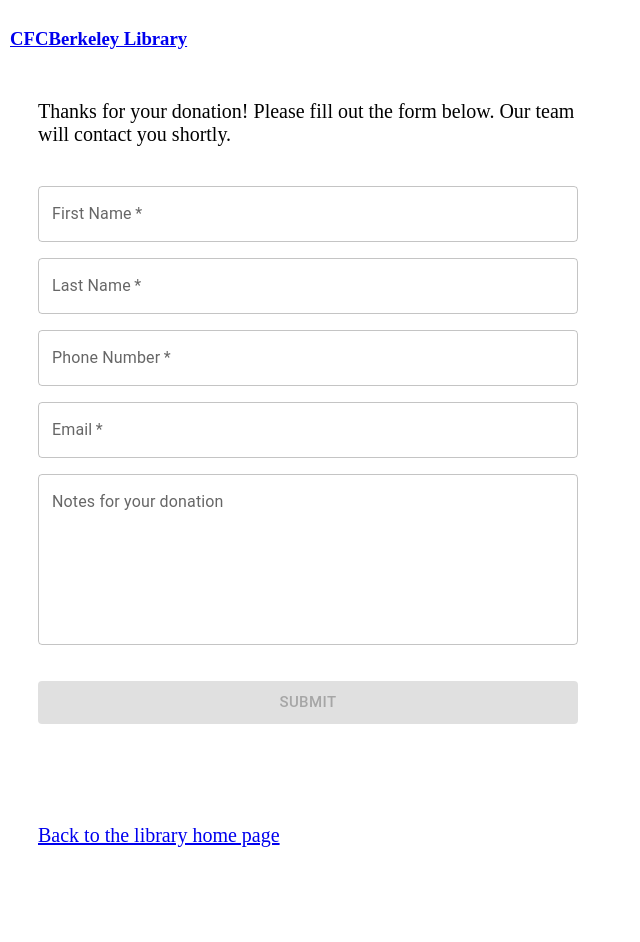
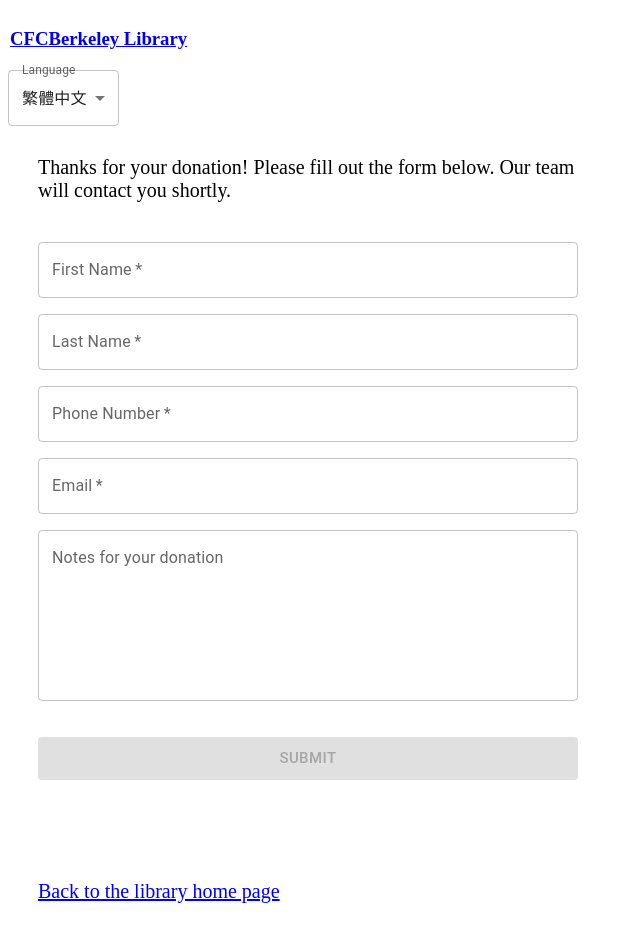
Before and after one commit to DingyuZhou/cfcberkeley_church_library, a Next.js app: page /item/donate in a window 1280 px wide. Shown: the top 942 px of the page, without its empty margins (0-640 px from the left). Built offline with nearby package versions, Linux system fonts and the light colour scheme.

Commit message:
To support mulitple languages

```diff
--- a/src/app/layout.tsx
+++ b/src/app/layout.tsx
@@ -1,8 +1,11 @@
 import Link from 'next/link'
 
+import { GlobalContextProvider } from 'src/contexts/Global'
+import LanguageSwitcher from 'src/components/LanguageSwitcher'
+
 export const metadata = {
-  title: 'Create Next App',
-  description: 'Generated by create next app',
+  title: 'CFCBerkeley Library',
+  description: 'CFCBerkeley Library',
   viewport: 'initial-scale=1, width=device-width',
 }
 
@@ -14,10 +17,13 @@ export default function RootLayout({
   return (
     <html lang="en">
       <body>
-        <div style={{ zIndex: 2000, padding: '1px', margin: '1px' }}><h3><Link href="/">CFCBerkeley Library</Link></h3></div>
-        <div style={{ zIndex: 1000 }}>
-          {children}
-        </div>
+        <GlobalContextProvider>
+          <div style={{ zIndex: 2000, padding: '1px', margin: '1px' }}><h3><Link href="/">CFCBerkeley Library</Link></h3></div>
+          <div><LanguageSwitcher /></div>
+          <div style={{ zIndex: 1000 }}>
+            {children}
+          </div>
+        </GlobalContextProvider>
       </body>
     </html>
   )
--- /dev/null
+++ b/src/components/LanguageSwitcher.tsx
@@ -0,0 +1,36 @@
+'use client'
+
+import React, { useState, useContext } from 'react'
+import { FormControl, InputLabel, Select, MenuItem } from '@mui/material'
+
+import { SUPPORTED_LANGUAGES, DEFAULT_LANGUAGE } from 'src/constants/language'
+import { globalContext } from 'src/contexts/Global'
+
+function LanguageSwitcher() {
+  const { state, dispatch } = useContext(globalContext)
+
+  const handleLanguageChange = (event: any) => {
+    const newLanguage = event.target.value as string
+    dispatch({ type: 'CHANGE_LANGUAGE', value: newLanguage })
+  }
+
+  return (
+    <FormControl>
+      <InputLabel id="language-switcher-label">Language</InputLabel>
+      <Select
+        labelId="language-switcher-label"
+        id="language-switcher"
+        value={state?.language || DEFAULT_LANGUAGE}
+        onChange={handleLanguageChange}
+      >
+        {SUPPORTED_LANGUAGES.map((language) => (
+          <MenuItem key={language.code} value={language.code}>
+            {language.name}
+          </MenuItem>
+        ))}
+      </Select>
+    </FormControl>
+  )
+}
+
+export default LanguageSwitcher
--- /dev/null
+++ b/src/constants/language.ts
@@ -0,0 +1,60 @@
+export const TRADITIONAL = 'zh-TW'
+export const SIMPLIFIED = 'zh-CN'
+export const ENGLISH = 'en-US'
+
+export const SUPPORTED_LANGUAGES = [
+  { code: TRADITIONAL, name: '繁體中文' },
+  { code: SIMPLIFIED, name: '简体中文' },
+  { code: ENGLISH, name: 'English' },
+]
+export const DEFAULT_LANGUAGE = SUPPORTED_LANGUAGES[0]
+
+const TEXT_IN_MULTIPLE_LANGUAGES: {
+  [textInEnglish: string] : {
+    [selectedLanguage: string]: string
+  }
+} = {
+  'Welcome!': {
+    [ENGLISH]: 'Welcome!',
+    [TRADITIONAL]: '歡迎！',
+    [SIMPLIFIED]: '欢迎！',
+  },
+  'Search': {
+    [ENGLISH]: 'Search',
+    [TRADITIONAL]: '搜索',
+    [SIMPLIFIED]: '搜索',
+  },
+  'CFC Berkeley Library': {
+    [ENGLISH]: 'CFC Berkeley Library',
+    [TRADITIONAL]: 'CFC Berkeley圖書館',
+    [SIMPLIFIED]: 'CFC Berkeley图书馆',
+  },
+  'Sign In': {
+    [ENGLISH]: 'Sign In',
+    [TRADITIONAL]: '用戶登錄',
+    [SIMPLIFIED]: '用户登录',
+  },
+  'Donate Book': {
+    [ENGLISH]: 'Donate Book',
+    [TRADITIONAL]: '捐贈書籍',
+    [SIMPLIFIED]: '捐赠书籍',
+  },
+  'All Categories': {
+    [ENGLISH]: 'All',
+    [TRADITIONAL]: '所有類別',
+    [SIMPLIFIED]: '所有类别',
+  },
+  'Book': {
+    [ENGLISH]: 'Book',
+    [TRADITIONAL]: '書籍',
+    [SIMPLIFIED]: '书籍',
+  },
+}
+
+export function getTextInSelectedLanguage(textInEnglish: string, selectedLanguage: string) {
+  return (
+    TEXT_IN_MULTIPLE_LANGUAGES[textInEnglish]?.[selectedLanguage] ||
+    TEXT_IN_MULTIPLE_LANGUAGES[textInEnglish]?.[ENGLISH] ||
+    textInEnglish
+  )
+}
--- /dev/null
+++ b/src/contexts/Global/index.tsx
@@ -0,0 +1,25 @@
+'use client'
+
+import React, { ReactNode, createContext, useReducer } from 'react'
+import { reducer, initialState } from './reducer'
+
+interface IProps {
+  children: ReactNode
+}
+
+const defaultDispatch: any = () => null
+
+export const globalContext = createContext({
+  state: initialState,
+  dispatch: defaultDispatch,
+})
+
+export const GlobalContextProvider = ({ children }: IProps) => {
+  const [state, dispatch] = useReducer(reducer, initialState)
+
+  return (
+    <globalContext.Provider value={{ state, dispatch }}>
+    	{ children }
+    </globalContext.Provider>
+  )
+}
--- /dev/null
+++ b/src/contexts/Global/reducer.ts
@@ -0,0 +1,27 @@
+import { DEFAULT_LANGUAGE } from 'src/constants/language'
+
+export interface IState {
+  language: string
+}
+
+export interface IAction {
+  type: string
+  value: any
+}
+
+export const reducer = (state: IState, action: IAction): IState => {
+  switch (action.type) {
+    case 'CHANGE_LANGUAGE':
+      return {
+        ...state,
+        language: action.value,
+      }
+
+    default:
+      return state
+  }
+}
+
+export const initialState: IState = {
+  language: DEFAULT_LANGUAGE.code,
+}
--- a/src/types/index.ts
+++ b/src/types/index.ts
@@ -47,3 +47,9 @@ export interface IItemCategorySection {
 export interface IItemCategoryMap {
   [categoryId: string]: IItemCategory
 }
+
+export interface IItemCategoryInfo {
+  itemCategories: IItemCategory[]
+  itemCategorySections: IItemCategorySection[]
+  itemCategoryMap: IItemCategoryMap
+}
--- a/src/util/chineseConverter.ts
+++ b/src/util/chineseConverter.ts
@@ -1,5 +1,7 @@
 import * as OpenCC from 'opencc-js'
 
-const chineseConverter = OpenCC.Converter({ from: 'hk', to: 'cn' })
+const chineseConverter = OpenCC.Converter({ from: 'tw', to: 'cn' })
+
+export const chineseSimplifiedToTraditionalConverter = OpenCC.Converter({ from: 'cn', to: 'tw' })
 
 export default chineseConverter
```
Also changed, not shown: src/app/Main.tsx (added, +58 -0 lines), src/app/item/Search.tsx (+10 -4 lines), src/app/page.tsx (+3 -42 lines), src/hooks/useTisl.ts (added, +23 -0 lines), src/constants/index.ts (line endings or trailing spaces).
